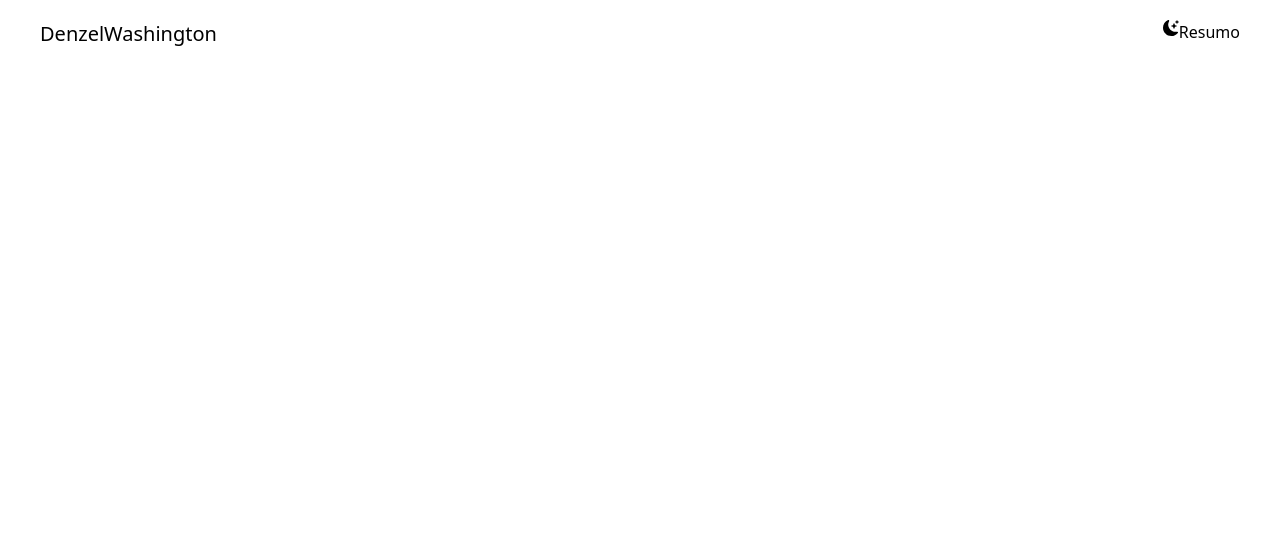
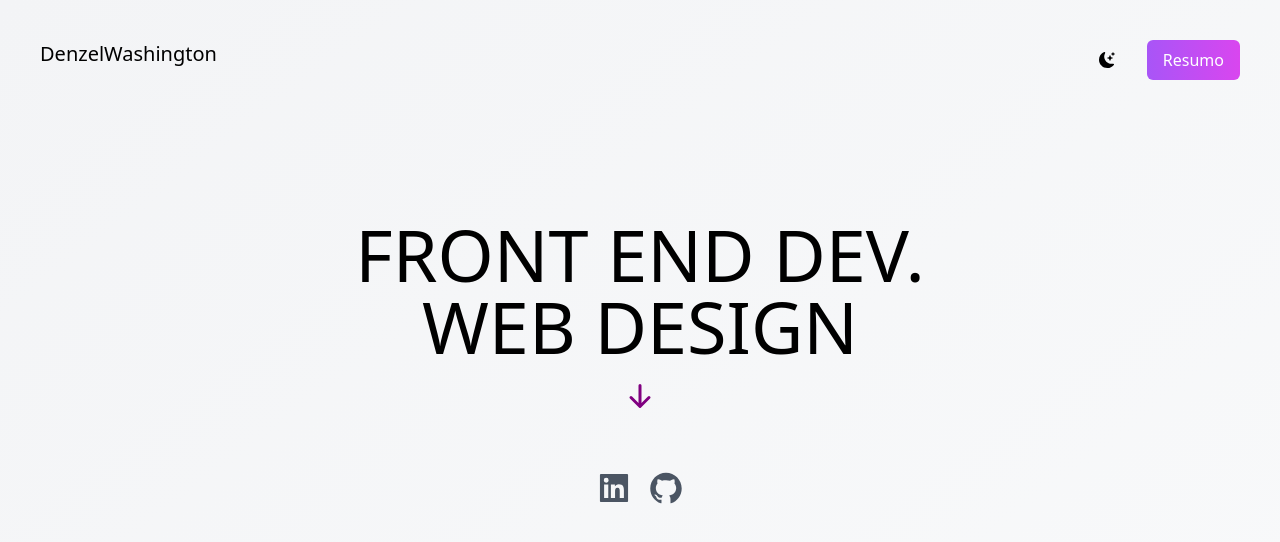
Before and after one commit to denzelws/portfolio, a Next.js app: page / in a window 1280 px wide. Shown: the top 542 px of the page. Built offline with nearby package versions, Linux system fonts and the light colour scheme.

Commit message:
Refactor Home

```diff
--- a/src/pages/index.tsx
+++ b/src/pages/index.tsx
@@ -1,20 +1,11 @@
-import {BsFillMoonStarsFill} from 'react-icons/bs'
+import Header from '../components/Header'
+import Information from '../components/Information'
 
 export default function Home() {
   return (
-    <div>
-      <header className='flex justify-between py-5 px-5 mx-5'>
-        <h1 className='text-xl'>
-        Denzel
-        <br className='md:hidden' />
-        Washington
-        </h1>
-
-      <ul className='flex'>
-        <li><BsFillMoonStarsFill/></li>
-        <li>Resumo</li>
-      </ul>
-      </header>
+    <div className='px-10 min-h-screen bg-gradient-to-br from-gray-100 to-gray-50'>
+      <Header />
+      <Information />
     </div>
-  )
+  );
 }
```
